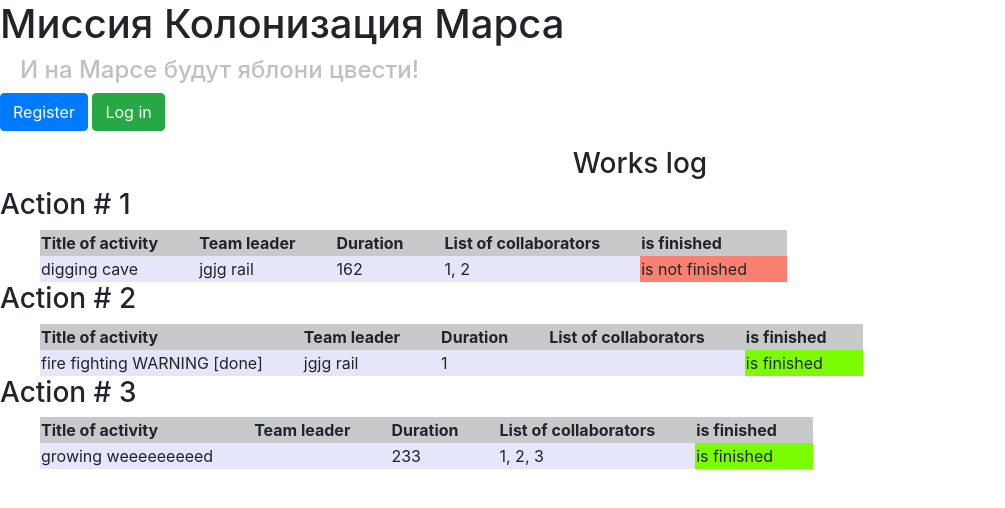
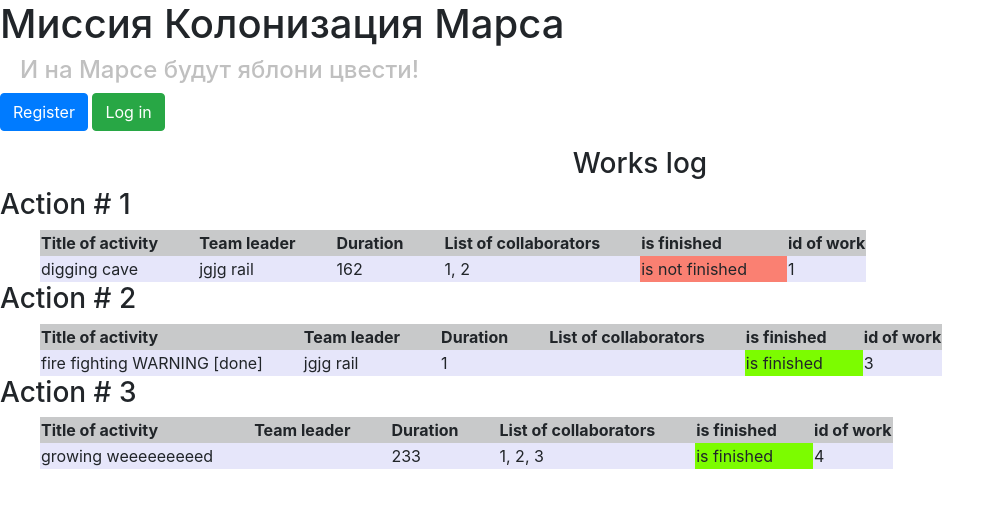
Before and after one commit to RailMan123/Mars_colonization, a Flask app: page / in a window 1280 px wide. Shown: the top 508 px of the page, without its empty margins (0-1005 px from the left). Run offline with Flask 2, Linux system fonts and the light colour scheme; data comes from the database, SQL or seed files in the repository; both versions use the stored data as it was after the commit; some libraries are stand-ins or nearby versions.

Commit message:
Удаление работы

```diff
--- a/main.py
+++ b/main.py
@@ -137,6 +137,18 @@ def edit_job(id):
                 abort(404)
     return render_template('jobs.html', title='Редактирование работы', form=form)
 
+@app.route('/job_delete/<int:id>', methods=['GET', 'POST'])
+@login_required
+def job_delete(id):
+    session = create_session()
+    jobs = session.query(Jobs).all()
+    for i in range(len(jobs)):
+        if jobs[i].id == id and jobs[i].user == current_user or jobs[i].id == id and current_user.id == 1:
+            session.delete(jobs[i])
+            session.commit()
+            return redirect('/')
+        if i == len(jobs) - 1:
+            abort(404)
 
 @app.route('/news',  methods=['GET', 'POST'])
 @login_required
--- a/templates/job_table.html
+++ b/templates/job_table.html
@@ -13,6 +13,7 @@
         <th style="padding-right: 40px;">Duration</th>
         <th style="padding-right: 40px;">List of collaborators</th>
         <th>is finished</th>
+        <th>id of work</th>
     </tr>
     <tr bgcolor="#E6E6FA">
         <td style="padding-right: 40px;">{{job.job}}</td>
@@ -24,6 +25,7 @@
         {%else%}
         <td style="padding-right: 40px;" bgcolor="#FA8072">is not finished</td>
         {%endif%}
+        <td style="padding-right: 40px;">{{job.id}}</td>
     </tr>
 </table>
 {% endfor %}
```
Also changed, not shown: db/blogs.sqlite.
